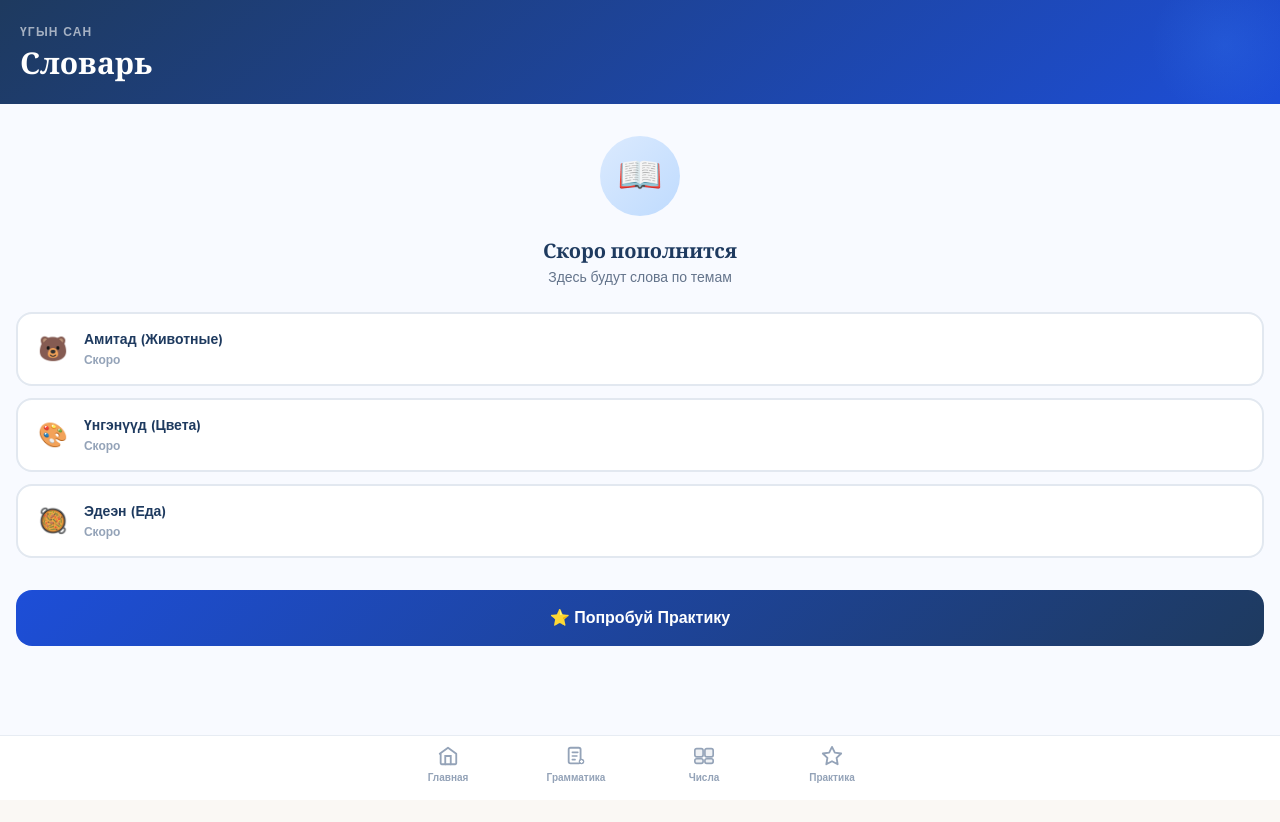
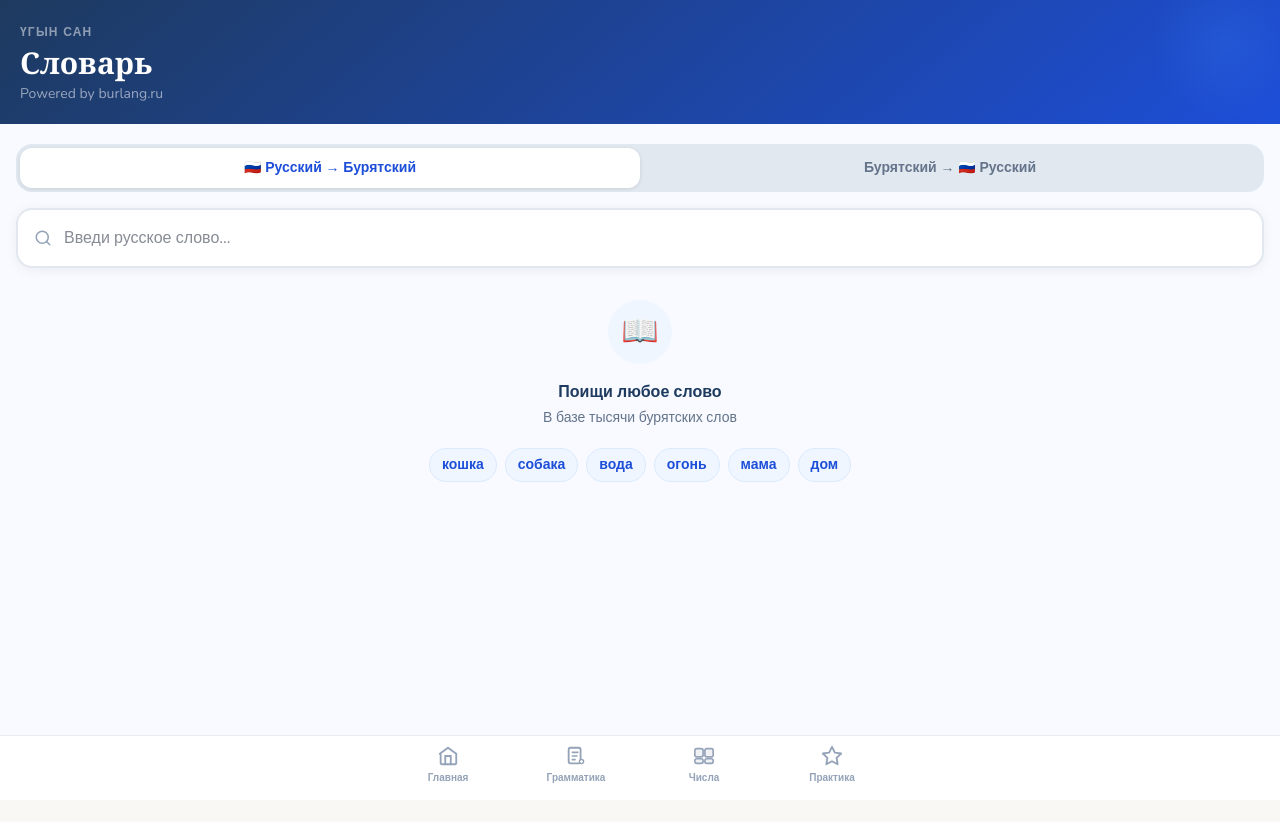
Before and after one commit to kkhabituev/buryad-app, a Next.js app: page /vocabulary in a window 1280 px wide. Shown: the top 822 px of the page. Built offline with nearby package versions, Linux system fonts and the light colour scheme.

Commit message:
feat: burlang.ru dictionary search + smaller number rows + remove subtitle

```diff
--- a/app/page.tsx
+++ b/app/page.tsx
@@ -95,9 +95,6 @@ export default function HomePage() {
           </h1>
           <p className="text-base font-semibold mb-1" style={{ color: "#fbbf24" }}>
             Учим бурятский вместе
-          </p>
-          <p className="text-sm" style={{ color: "rgba(255,255,255,0.5)" }}>
-            Интерактивно · С нуля · Бесплатно
           </p>
 
           {/* Mini stats */}
--- a/app/vocabulary/page.tsx
+++ b/app/vocabulary/page.tsx
@@ -1,44 +1,285 @@
-import vocabularyData from "@/content/vocabulary.json";
-import Link from "next/link";
+"use client";
+
+import { useState, useRef, useEffect, useCallback } from "react";
+
+const API = "https://burlang.ru/api/v1";
+
+type Direction = "ru→bur" | "bur→ru";
+
+interface SearchSuggestion { value: string }
+interface Translation { value: string }
 
 export default function VocabularyPage() {
+  const [dir, setDir] = useState<Direction>("ru→bur");
+  const [query, setQuery] = useState("");
+  const [suggestions, setSuggestions] = useState<string[]>([]);
+  const [translation, setTranslation] = useState<string | null>(null);
+  const [loading, setLoading] = useState(false);
+  const [translating, setTranslating] = useState(false);
+  const [selectedWord, setSelectedWord] = useState<string | null>(null);
+  const [error, setError] = useState<string | null>(null);
+
+  const debounceRef = useRef<ReturnType<typeof setTimeout> | null>(null);
+
+  // ── Search suggestions ──────────────────────────────────────
+  const fetchSuggestions = useCallback(async (q: string) => {
+    if (q.trim().length < 2) { setSuggestions([]); return; }
+    setLoading(true);
+    try {
+      const endpoint = dir === "ru→bur" ? "russian-word" : "buryat-word";
+      const res = await fetch(`${API}/${endpoint}/search?q=${encodeURIComponent(q)}`);
+      if (!res.ok) throw new Error();
+      const data: SearchSuggestion[] = await res.json();
+      setSuggestions(data.map((d) => d.value).slice(0, 8));
+    } catch {
+      setSuggestions([]);
+    } finally {
+      setLoading(false);
+    }
+  }, [dir]);
+
+  useEffect(() => {
+    if (debounceRef.current) clearTimeout(debounceRef.current);
+    setTranslation(null);
+    setSelectedWord(null);
+    if (query.trim().length < 2) { setSuggestions([]); return; }
+    debounceRef.current = setTimeout(() => fetchSuggestions(query), 280);
+  }, [query, fetchSuggestions]);
+
+  // Clear suggestions when direction changes
+  useEffect(() => {
+    setQuery("");
+    setSuggestions([]);
+    setTranslation(null);
+    setSelectedWord(null);
+    setError(null);
+  }, [dir]);
+
+  // ── Translate a word ────────────────────────────────────────
+  const translate = async (word: string) => {
+    setSelectedWord(word);
+    setQuery(word);
+    setSuggestions([]);
+    setTranslating(true);
+    setTranslation(null);
+    setError(null);
+    try {
+      const endpoint = dir === "ru→bur" ? "russian-word" : "buryat-word";
+      const res = await fetch(`${API}/${endpoint}/translate?q=${encodeURIComponent(word)}`);
+      if (res.status === 404) { setError("Слово не найдено в словаре"); setTranslating(false); return; }
+      if (!res.ok) throw new Error();
+      const data: { translations: Translation[] } = await res.json();
+      const text = data.translations.map((t) => t.value).join("; ");
+      setTranslation(text || "Перевод не найден");
+    } catch {
+      setError("Ошибка соединения");
+    } finally {
+      setTranslating(false);
+    }
+  };
+
+  const handleSubmit = (e: React.FormEvent) => {
+    e.preventDefault();
+    if (query.trim()) translate(query.trim());
+  };
+
   return (
-    <div className="page-enter" style={{ background: "#f8faff", minHeight: "100dvh" }}>
+    <div style={{ background: "#f8faff", minHeight: "100dvh" }}>
+      {/* Header */}
       <div
-        className="px-5 pb-6 relative overflow-hidden"
+        className="px-5 pb-5 relative overflow-hidden"
         style={{
           background: "linear-gradient(140deg, #1e3a5f 0%, #1d4ed8 100%)",
           paddingTop: "calc(env(safe-area-inset-top) + 24px)",
         }}
       >
         <div className="absolute" style={{ top: -30, right: -20, width: 150, height: 150, borderRadius: "50%", background: "radial-gradient(circle, rgba(59,130,246,0.2), transparent 70%)" }} />
-        <p className="text-xs font-bold uppercase tracking-widest mb-1" style={{ color: "rgba(255,255,255,0.6)" }}>Үгын сан</p>
+        <p className="text-xs font-bold uppercase tracking-widest mb-1" style={{ color: "rgba(255,255,255,0.5)" }}>Үгын сан</p>
         <h1 className="text-3xl font-bold text-white" style={{ fontFamily: '"Playfair Display", Georgia, serif' }}>Словарь</h1>
+        <p className="text-sm mt-1" style={{ color: "rgba(255,255,255,0.55)" }}>
+          Powered by burlang.ru
+        </p>
       </div>
 
-      <div className="px-4 pt-8 pb-6 flex flex-col items-center text-center">
-        <div className="w-20 h-20 rounded-full flex items-center justify-center mb-5 text-4xl" style={{ background: "linear-gradient(135deg, #dbeafe, #bfdbfe)" }}>
-          📖
-        </div>
-        <h2 className="text-xl font-bold mb-1" style={{ color: "#1e3a5f", fontFamily: '"Playfair Display", Georgia, serif' }}>Скоро пополнится</h2>
-        <p className="text-sm mb-6" style={{ color: "#64748b" }}>Здесь будут слова по темам</p>
+      <div className="px-4 pt-5 pb-24">
 
-        <div className="w-full space-y-3">
-          {vocabularyData.categories.map((cat) => (
-            <div key={cat.id} className="flex items-center gap-4 rounded-2xl px-5 py-4" style={{ background: "white", border: "2px solid #e2e8f0" }}>
-              <span className="text-2xl">{cat.emoji}</span>
-              <div className="text-left">
-                <div className="text-sm font-bold" style={{ color: "#1e3a5f" }}>{cat.name}</div>
-                <div className="text-xs mt-0.5 font-semibold" style={{ color: "#94a3b8" }}>Скоро</div>
-              </div>
-            </div>
+        {/* Direction toggle */}
+        <div
+          className="flex rounded-2xl p-1 mb-4"
+          style={{ background: "#e2e8f0" }}
+        >
+          {(["ru→bur", "bur→ru"] as Direction[]).map((d) => (
+            <button
+              key={d}
+              onClick={() => setDir(d)}
+              className="flex-1 py-2.5 rounded-xl text-sm font-bold transition-all duration-200 active:scale-95"
+              style={{
+                background: dir === d ? "white" : "transparent",
+                color: dir === d ? "#1d4ed8" : "#64748b",
+                boxShadow: dir === d ? "0 1px 4px rgba(0,0,0,0.1)" : "none",
+              }}
+            >
+              {d === "ru→bur" ? "🇷🇺 Русский → Бурятский" : "Бурятский → 🇷🇺 Русский"}
+            </button>
           ))}
         </div>
 
-        <Link href="/practice" className="mt-8 w-full py-4 rounded-2xl font-bold text-white text-base flex items-center justify-center gap-2 transition active:scale-95" style={{ background: "linear-gradient(135deg, #1d4ed8, #1e3a5f)" }}>
-          ⭐ Попробуй Практику
-        </Link>
+        {/* Search form */}
+        <form onSubmit={handleSubmit} className="relative">
+          <div
+            className="flex items-center gap-3 rounded-2xl px-4"
+            style={{
+              background: "white",
+              border: "2px solid #e2e8f0",
+              boxShadow: "0 2px 12px rgba(0,0,0,0.06)",
+            }}
+          >
+            <svg width="18" height="18" viewBox="0 0 24 24" fill="none" className="flex-shrink-0">
+              <circle cx="11" cy="11" r="8" stroke="#94a3b8" strokeWidth="2" />
+              <path d="m21 21-4.35-4.35" stroke="#94a3b8" strokeWidth="2" strokeLinecap="round" />
+            </svg>
+            <input
+              type="text"
+              value={query}
+              onChange={(e) => setQuery(e.target.value)}
+              placeholder={dir === "ru→bur" ? "Введи русское слово…" : "Введи бурятское слово…"}
+              autoComplete="off"
+              autoCorrect="off"
+              className="flex-1 py-4 text-base font-medium outline-none bg-transparent"
+              style={{ color: "#0f172a" }}
+            />
+            {loading && (
+              <div
+                className="w-5 h-5 rounded-full flex-shrink-0"
+                style={{
+                  border: "2px solid #e2e8f0",
+                  borderTopColor: "#1d4ed8",
+                  animation: "spin 0.7s linear infinite",
+                }}
+              />
+            )}
+            {query && (
+              <button
+                type="button"
+                onClick={() => { setQuery(""); setSuggestions([]); setTranslation(null); setSelectedWord(null); setError(null); }}
+                className="w-6 h-6 rounded-full flex items-center justify-center flex-shrink-0"
+                style={{ background: "#f1f5f9" }}
+              >
+                <svg width="12" height="12" viewBox="0 0 24 24" fill="none">
+                  <path d="M18 6 6 18M6 6l12 12" stroke="#64748b" strokeWidth="2.5" strokeLinecap="round" />
+                </svg>
+              </button>
+            )}
+          </div>
+
+          {/* Suggestions dropdown */}
+          {suggestions.length > 0 && (
+            <div
+              className="absolute left-0 right-0 rounded-2xl overflow-hidden z-20 mt-1"
+              style={{
+                background: "white",
+                border: "2px solid #e2e8f0",
+                boxShadow: "0 8px 24px rgba(0,0,0,0.1)",
+              }}
+            >
+              {suggestions.map((s, i) => (
+                <button
+                  key={s}
+                  type="button"
+                  onClick={() => translate(s)}
+                  className="w-full flex items-center gap-3 px-4 py-3 text-left transition-colors"
+                  style={{
+                    borderTop: i === 0 ? "none" : "1px solid #f1f5f9",
+                    background: "white",
+                  }}
+                  onMouseEnter={(e) => (e.currentTarget.style.background = "#f8faff")}
+                  onMouseLeave={(e) => (e.currentTarget.style.background = "white")}
+                >
+                  <svg width="14" height="14" viewBox="0 0 24 24" fill="none">
+                    <path d="M9 18l6-6-6-6" stroke="#94a3b8" strokeWidth="2.5" strokeLinecap="round" strokeLinejoin="round" />
+                  </svg>
+                  <span className="text-base font-medium" style={{ color: "#0f172a" }}>{s}</span>
+                </button>
+              ))}
+            </div>
+          )}
+        </form>
+
+        {/* Translation result */}
+        {translating && (
+          <div className="mt-4 rounded-2xl p-5 text-center" style={{ background: "white", border: "2px solid #e2e8f0" }}>
+            <div
+              className="w-8 h-8 rounded-full mx-auto"
+              style={{ border: "3px solid #e2e8f0", borderTopColor: "#1d4ed8", animation: "spin 0.7s linear infinite" }}
+            />
+          </div>
+        )}
+
+        {error && (
+          <div className="mt-4 rounded-2xl p-4" style={{ background: "#fef2f2", border: "1.5px solid #fecaca" }}>
+            <p className="text-sm font-semibold text-center" style={{ color: "#dc2626" }}>{error}</p>
+          </div>
+        )}
+
+        {translation && selectedWord && !translating && (
+          <div
+            className="mt-4 rounded-2xl overflow-hidden card-reveal"
+            style={{ boxShadow: "0 4px 20px rgba(0,0,0,0.07)" }}
+          >
+            <div
+              className="px-4 py-3 flex items-center gap-2"
+              style={{ background: "linear-gradient(135deg, #1e3a5f, #1d4ed8)" }}
+            >
+              <span className="text-sm font-bold text-white">{selectedWord}</span>
+              <svg width="14" height="14" viewBox="0 0 24 24" fill="none">
+                <path d="M5 12h14M12 5l7 7-7 7" stroke="rgba(255,255,255,0.7)" strokeWidth="2" strokeLinecap="round" strokeLinejoin="round" />
+              </svg>
+              <span className="text-xs font-semibold" style={{ color: "rgba(255,255,255,0.65)" }}>
+                {dir === "ru→bur" ? "бурятский" : "русский"}
+              </span>
+            </div>
+            <div className="px-4 py-4" style={{ background: "white" }}>
+              <p className="text-base leading-relaxed" style={{ color: "#1e3a5f", fontWeight: 600 }}>
+                {translation}
+              </p>
+            </div>
+          </div>
+        )}
+
+        {/* Empty state */}
+        {!query && !translation && (
+          <div className="mt-8 text-center">
+            <div
+              className="w-16 h-16 rounded-full flex items-center justify-center mx-auto mb-4 text-3xl"
+              style={{ background: "#eff6ff" }}
+            >
+              📖
+            </div>
+            <p className="text-base font-bold" style={{ color: "#1e3a5f" }}>Поищи любое слово</p>
+            <p className="text-sm mt-1" style={{ color: "#64748b" }}>В базе тысячи бурятских слов</p>
+
+            {/* Example searches */}
+            <div className="flex flex-wrap gap-2 justify-center mt-5">
+              {(dir === "ru→bur"
+                ? ["кошка", "собака", "вода", "огонь", "мама", "дом"]
+                : ["байха", "морин", "нохой", "уhан", "гэр"]
+              ).map((ex) => (
+                <button
+                  key={ex}
+                  onClick={() => translate(ex)}
+                  className="px-3 py-1.5 rounded-full text-sm font-semibold transition active:scale-95"
+                  style={{ background: "#eff6ff", color: "#1d4ed8", border: "1.5px solid #dbeafe" }}
+                >
+                  {ex}
+                </button>
+              ))}
+            </div>
+          </div>
+        )}
       </div>
+
+      {/* CSS for spinner */}
+      <style>{`@keyframes spin { to { transform: rotate(360deg); } }`}</style>
     </div>
   );
 }
```
Also changed, not shown: app/numbers/page.tsx (+5 -5 lines), .claude/settings.local.json.
